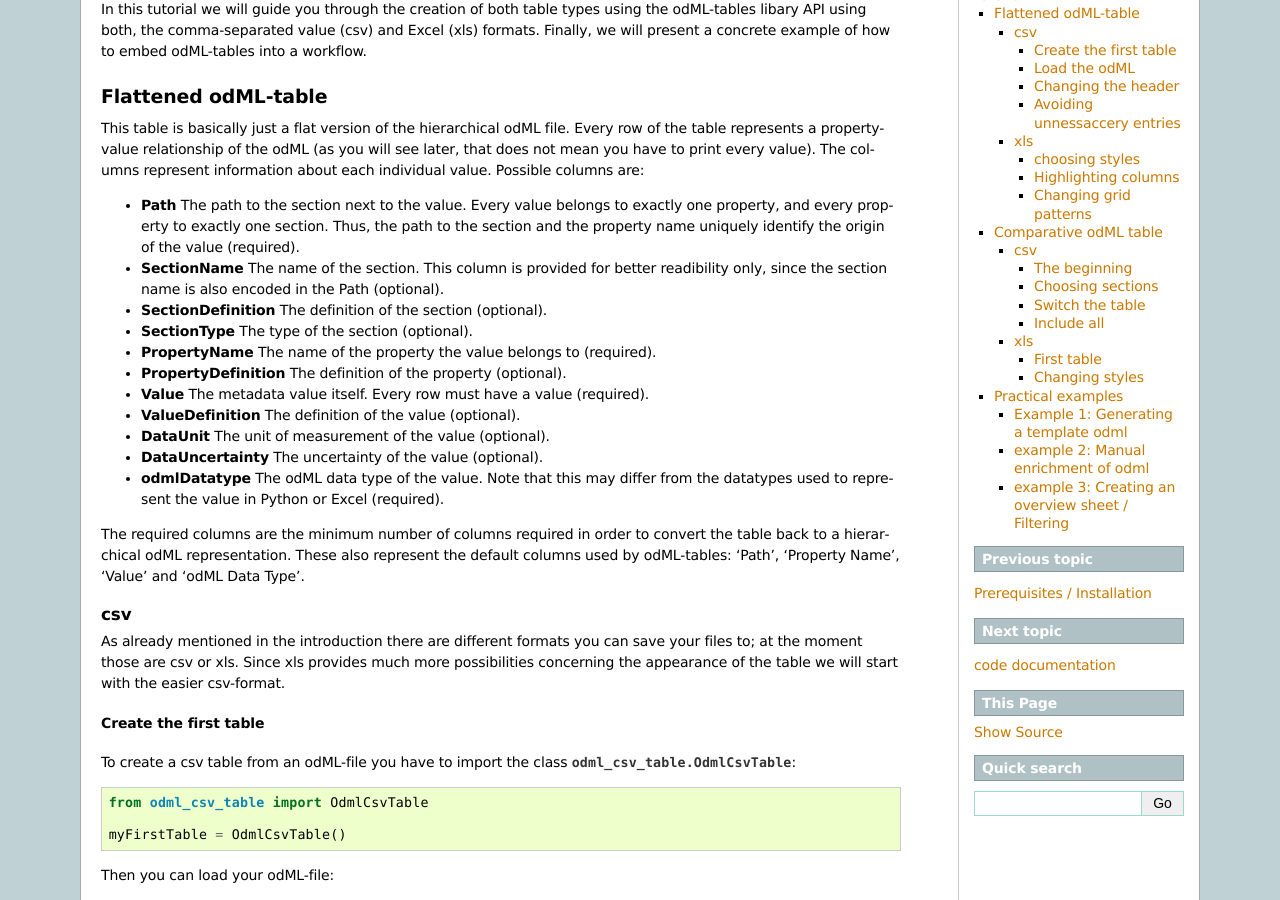
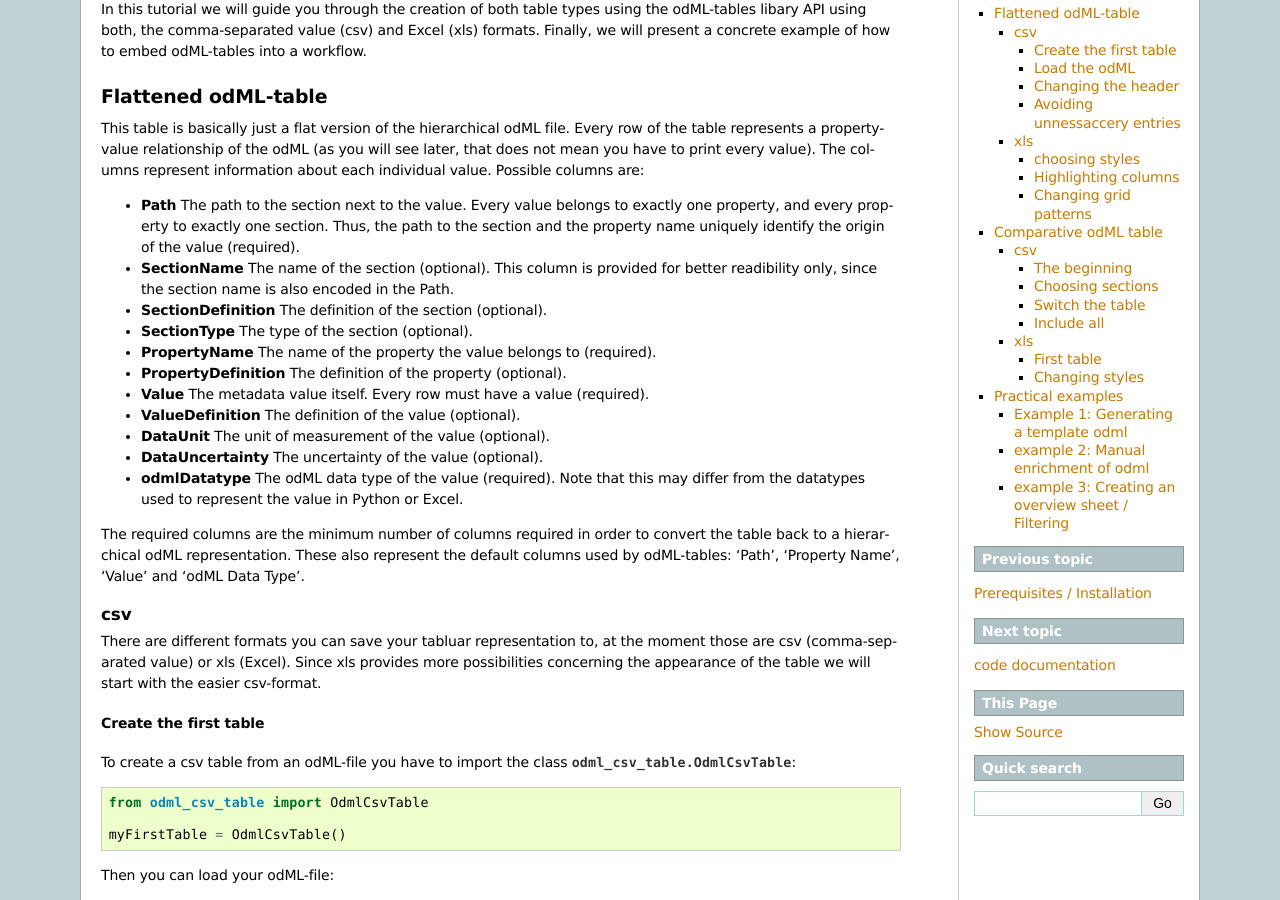
Before and after one commit to INM-6/python-odmltables, a Sphinx documentation site: the page built from doc/tutorial.rst, in a window 1280 px wide and 900 px high, scrolled down 325 px. Built offline with Sphinx 7.4.7, drawn with Linux system fonts in a browser that asks for light colours.

Commit message:
Futher work on tutorial

```diff
--- a/doc/tutorial.rst
+++ b/doc/tutorial.rst
@@ -15,7 +15,7 @@ Flattened odML-table
 This table is basically just a flat version of the hierarchical odML file. Every row of the table represents a property-value relationship of the odML (as you will see later, that does not mean you have to print every value). The columns represent information about each individual value. Possible columns are:
 
 * **Path** The path to the section next to the value. Every value belongs to exactly one property, and every property to exactly one section. Thus, the path to the section and the property name uniquely identify the origin of the value (required).
-* **SectionName** The name of the section. This column is provided for better readibility only, since the section name is also encoded in the Path (optional).
+* **SectionName** The name of the section (optional). This column is provided for better readibility only, since the section name is also encoded in the Path.
 * **SectionDefinition** The definition of the section (optional).
 * **SectionType** The type of the section (optional).
 * **PropertyName** The name of the property the value belongs to (required).
@@ -24,7 +24,7 @@ This table is basically just a flat version of the hierarchical odML file. Every
 * **ValueDefinition** The definition of the value (optional).
 * **DataUnit** The unit of measurement of the value (optional).
 * **DataUncertainty** The uncertainty of the value (optional).
-* **odmlDatatype** The odML data type of the value. Note that this may differ from the datatypes used to represent the value in Python or Excel (required).
+* **odmlDatatype** The odML data type of the value (required). Note that this may differ from the datatypes used to represent the value in Python or Excel.
 
 The required columns are the minimum number of columns required in order to convert the table back to a hierarchical odML representation. These also represent the default columns used by odML-tables: 'Path', 'Property Name', 'Value' and 'odML Data Type'.
 
@@ -33,7 +33,7 @@ The required columns are the minimum number of columns required in order to conv
 csv
 ---
 
-As already mentioned in the introduction there are different formats you can save your files to; at the moment those are csv or xls. Since xls provides much more possibilities concerning the appearance of the table we will start with the easier csv-format.
+There are different formats you can save your tabluar representation to, at the moment those are csv (comma-separated value) or xls (Excel). Since xls provides more possibilities concerning the appearance of the table we will start with the easier csv-format.
 
 
 Create the first table
```
